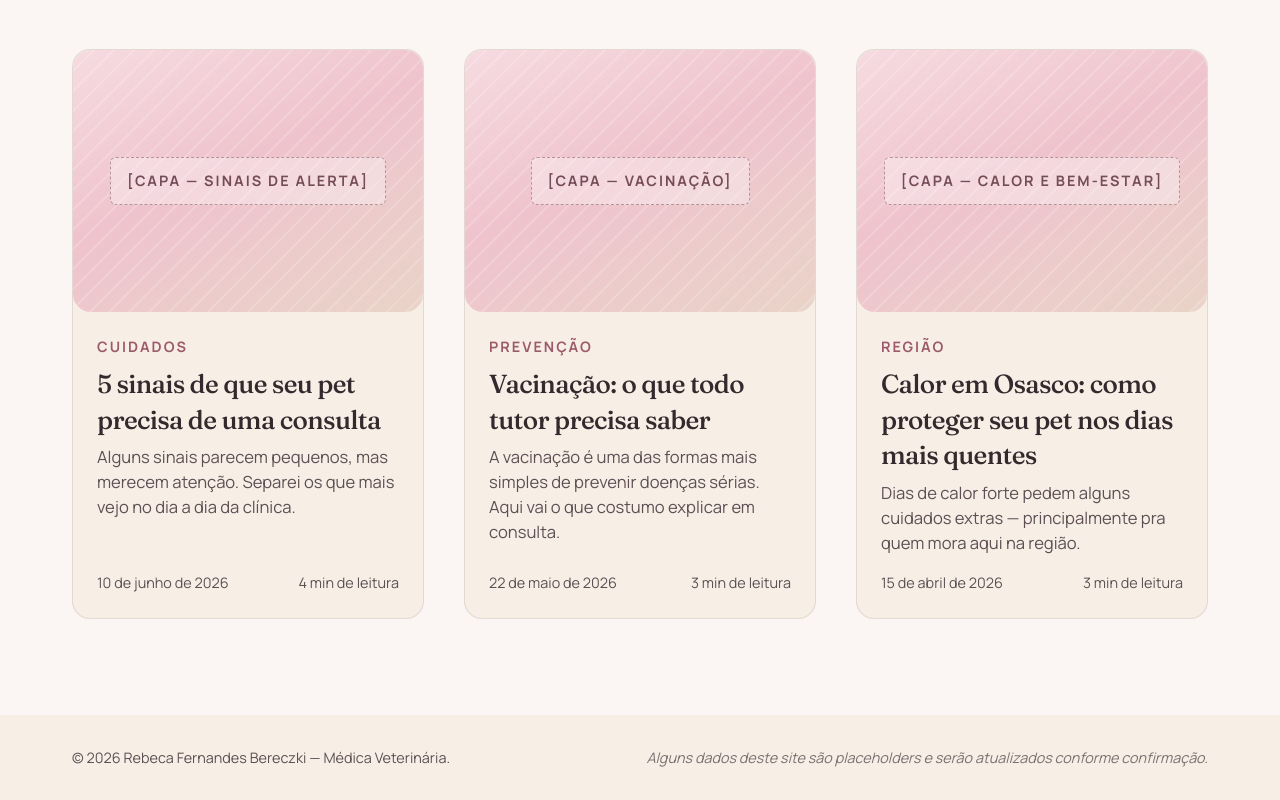
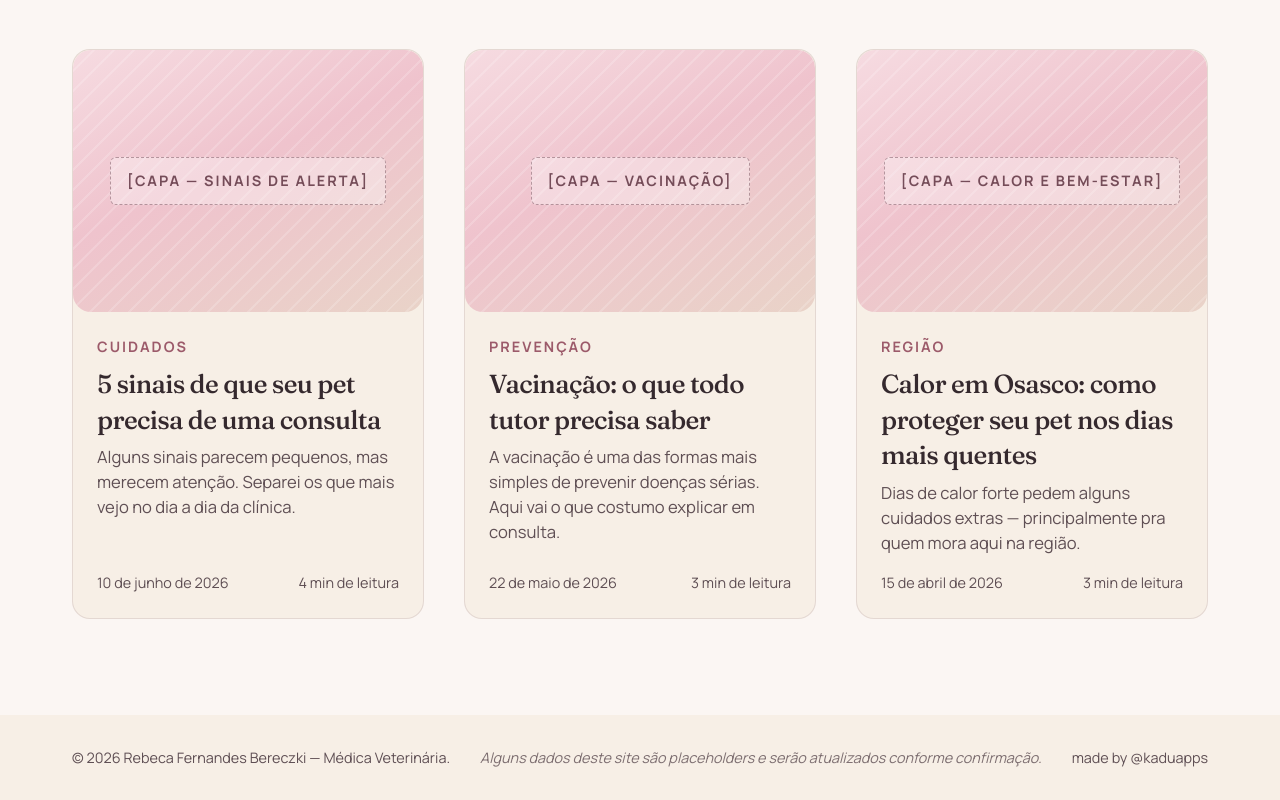
Before and after one commit to Silveira-Software/rebeca-bereczki, a Next.js app: page /blog in a window 1280 px wide. Shown: the part 472-1272 px from the top of the page. Built offline with nearby package versions, Linux system fonts and the light colour scheme.

Commit message:
Adiciona credito made by @kaduapps no rodape

```diff
--- a/src/components/layout/Footer.tsx
+++ b/src/components/layout/Footer.tsx
@@ -8,6 +8,14 @@ export default function Footer() {
         © {year} {profile.name} — {profile.title}.
       </span>
       <span className="confirm-tag">Alguns dados deste site são placeholders e serão atualizados conforme confirmação.</span>
+      <a
+        href="https://silveira-software.vercel.app"
+        target="_blank"
+        rel="noopener noreferrer"
+        className="text-muted transition-colors hover:text-accent-deep"
+      >
+        made by @kaduapps
+      </a>
     </footer>
   );
 }
```
